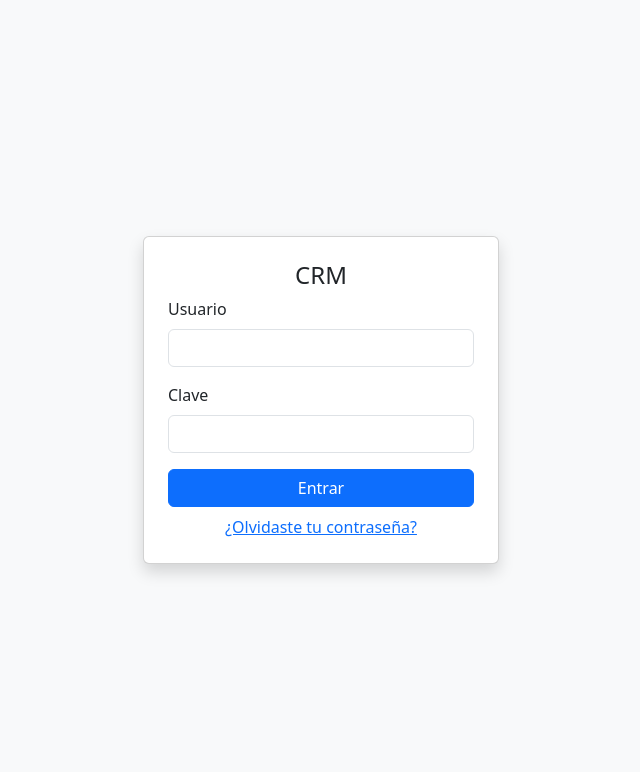
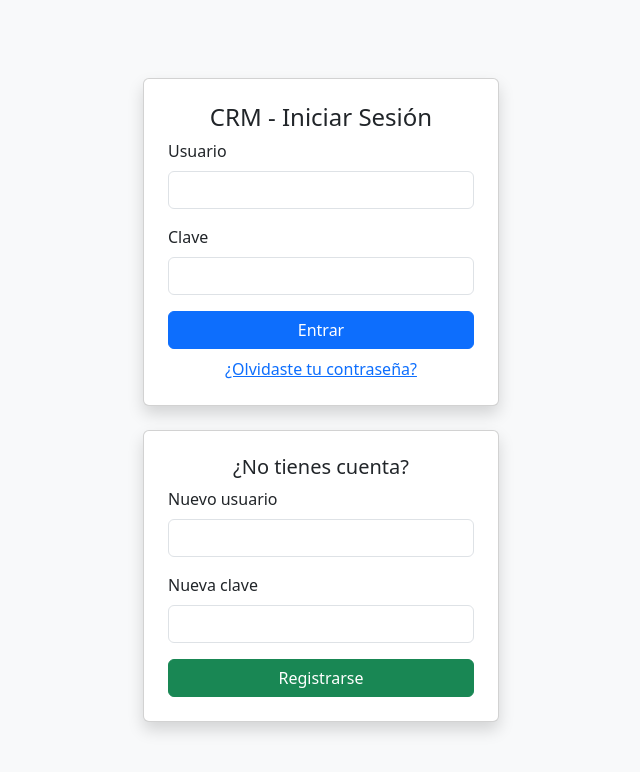
Before and after one commit to salvatiobueno/crm_app, a PHP site: page /tbp/ in a window 1280 px wide. Shown: the top 772 px of the page, without its empty margins (319-959 px from the left). Run offline with PHP 8.4, Linux system fonts and the light colour scheme.

Commit message:
Add files via upload

```diff
--- a/crm/index.php
+++ b/crm/index.php
@@ -1,13 +1,18 @@
 <?php
 session_start();
+require 'includes/db.php';
+require 'includes/auth.php';
+
 if (isset($_SESSION['usuario'])) {
     header('Location: dashboard.php');
     exit;
 }
+
 $error = '';
+$exito = '';
+
 if ($_SERVER['REQUEST_METHOD'] === 'POST') {
-    require 'includes/db.php';
-    require 'includes/auth.php';
+    if (isset($_POST['login'])) {
         $usuario = $_POST['usuario'];
         $clave = $_POST['clave'];
         if (login($usuario, $clave)) {
@@ -18,6 +23,20 @@ if ($_SERVER['REQUEST_METHOD'] === 'POST') {
             $error = 'Usuario o clave incorrectos';
         }
     }
+
+    if (isset($_POST['registro'])) {
+        $nuevoUsuario = trim($_POST['nuevo_usuario']);
+        $nuevaClave = $_POST['nueva_clave'];
+
+        if (strlen($nuevoUsuario) < 3 || strlen($nuevaClave) < 4) {
+            $error = 'El usuario debe tener al menos 3 caracteres y la clave al menos 4.';
+        } elseif (registrar($nuevoUsuario, $nuevaClave)) {
+            $exito = 'Usuario creado correctamente. Ya puedes iniciar sesión.';
+        } else {
+            $error = 'Error al registrar. Puede que el usuario ya exista.';
+        }
+    }
+}
 ?>
 <!DOCTYPE html>
 <html lang="es">
@@ -25,16 +44,20 @@ if ($_SERVER['REQUEST_METHOD'] === 'POST') {
     <meta charset="UTF-8">
     <title>Login - CRM TBP</title>
     <link href="https://cdn.jsdelivr.net/npm/bootstrap@5.3.0/dist/css/bootstrap.min.css" rel="stylesheet">
-    <link rel="icon" href="favicon_io/favicon.ico" type="image/x-icon"> <!-- https://favicon.io/ -->
+    <link rel="icon" href="favicon_io/favicon.ico" type="image/x-icon">
 </head>
 <body class="bg-light d-flex align-items-center" style="height:100vh;">
 <div class="container">
     <div class="row justify-content-center">
         <div class="col-md-4">
-            <div class="card p-4 shadow">
-                <h4 class="text-center">CRM</h4>
+
+            <div class="card p-4 shadow mb-4">
+                <h4 class="text-center">CRM - Iniciar Sesión</h4>
                 <?php if ($error): ?><div class="alert alert-danger"><?= $error ?></div><?php endif; ?>
+                <?php if ($exito): ?><div class="alert alert-success"><?= $exito ?></div><?php endif; ?>
+
                 <form method="post">
+                    <input type="hidden" name="login" value="1">
                     <div class="mb-3">
                         <label for="usuario" class="form-label">Usuario</label>
                         <input type="text" class="form-control" name="usuario" required>
@@ -44,13 +67,28 @@ if ($_SERVER['REQUEST_METHOD'] === 'POST') {
                         <input type="password" class="form-control" name="clave" required>
                     </div>
                     <button type="submit" class="btn btn-primary w-100">Entrar</button>
-
                     <div class="text-center mt-2">
                         <a href="recuperar.php">¿Olvidaste tu contraseña?</a>
                     </div>
-
                 </form>
             </div>
+
+            <div class="card p-4 shadow">
+                <h5 class="text-center">¿No tienes cuenta?</h5>
+                <form method="post">
+                    <input type="hidden" name="registro" value="1">
+                    <div class="mb-3">
+                        <label for="nuevo_usuario" class="form-label">Nuevo usuario</label>
+                        <input type="text" class="form-control" name="nuevo_usuario" required>
+                    </div>
+                    <div class="mb-3">
+                        <label for="nueva_clave" class="form-label">Nueva clave</label>
+                        <input type="password" class="form-control" name="nueva_clave" required>
+                    </div>
+                    <button type="submit" class="btn btn-success w-100">Registrarse</button>
+                </form>
+            </div>
+
         </div>
     </div>
 </div>
```
Also changed, not shown: crm/videos.php (added, +51 -0 lines). Lines whose indentation alone changed are shown as unchanged.
